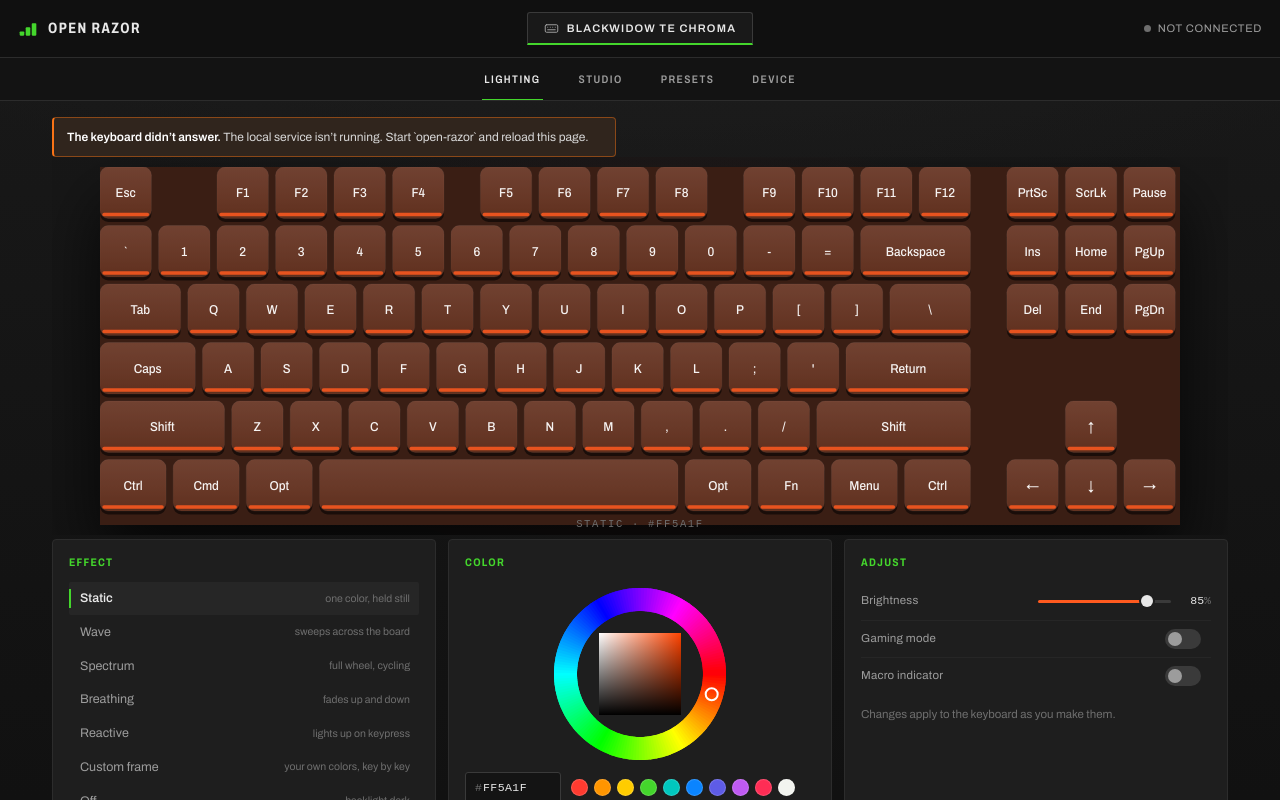
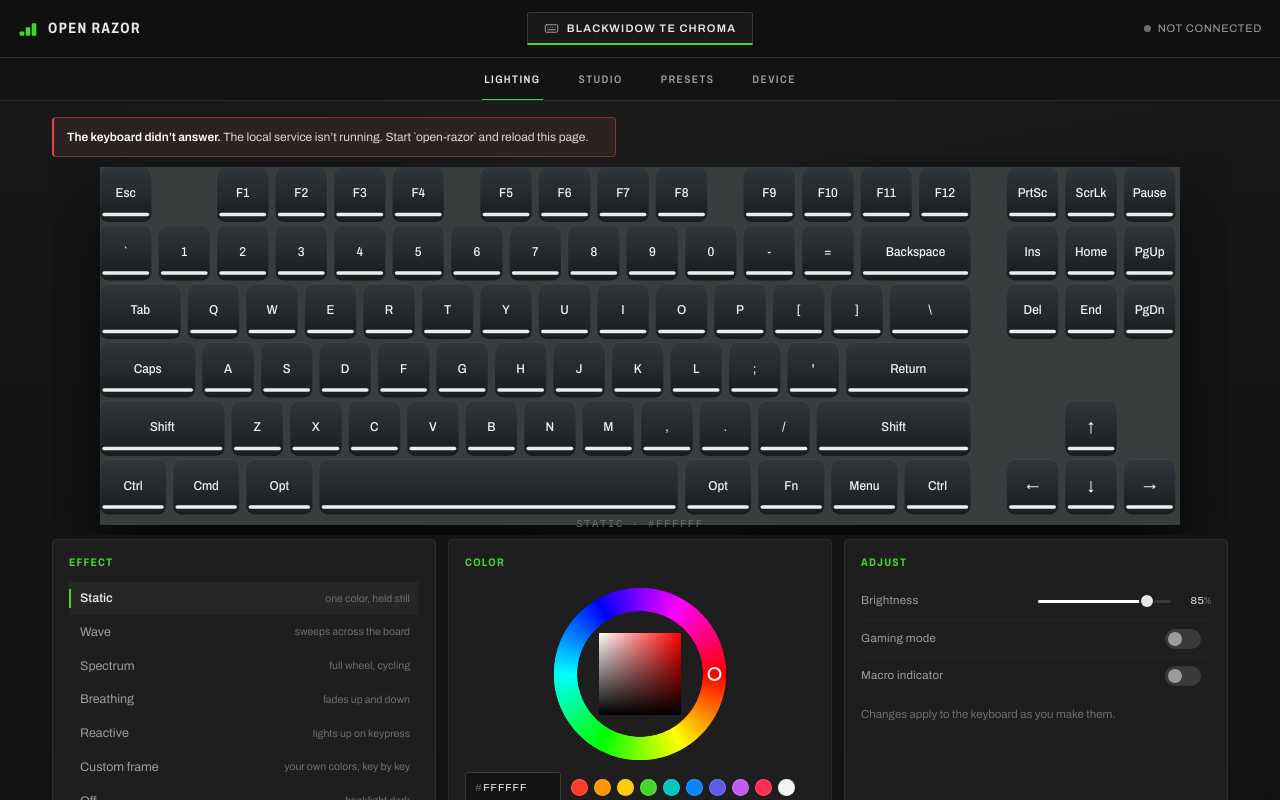
Before and after one commit to rak1337/Rig, a plain HTML site: page web/index.html in a window 1280 px wide. Drawn offline with Linux system fonts and the light colour scheme; no server answers; a web font is replaced by a local one.

Commit message:
Drop the orange default; keep preview keycaps black
The console derived its accents from the light colour and shipped with a
warm orange default, which tinted the slider, the ambient glow and every
keycap. The default light is now neutral white, the error banner uses red
instead of orange, and the lighting preview no longer washes the caps: the
cap stays black plastic and the chosen colour appears only as the strip of
light under each cap and the lit legends.

Studio is the exception — painted keys still show their colour, since that
surface exists to show what you are painting.

```diff
--- a/web/app.css
+++ b/web/app.css
@@ -26,7 +26,7 @@
   --dimmer: #6e6e6e;
   --green: #44d62c;
   --green-dim: #2f9c1f;
-  --light: #ff5a1f;
+  --light: #ffffff;
 
   --ease-out: cubic-bezier(0.23, 1, 0.32, 1);
   --r: 4px;
@@ -195,10 +195,10 @@ button { font-family: inherit; }
 .alert {
   margin: 16px 0 0;
   padding: 10px 13px;
-  border: 1px solid color-mix(in srgb, #f97316 45%, transparent);
-  border-left: 2px solid #f97316;
+  border: 1px solid color-mix(in srgb, #e5484d 45%, transparent);
+  border-left: 2px solid #e5484d;
   border-radius: var(--r);
-  background: color-mix(in srgb, #f97316 8%, var(--card));
+  background: color-mix(in srgb, #e5484d 8%, var(--card));
   color: #d8d8d8;
   font-size: 12px;
   max-width: 82ch;
@@ -268,8 +268,6 @@ button { font-family: inherit; }
 .key .shadow { fill: #000; opacity: 0.55; }
 
 .key .cap { stroke: rgba(255, 255, 255, 0.055); stroke-width: 0.75; }
-
-.key .tint { transition: opacity 150ms var(--ease-out); }
 
 .key .under {
   fill: var(--light);
--- a/web/app.js
+++ b/web/app.js
@@ -137,7 +137,7 @@ const dom = {
 
 let state = {
   effect: "static",
-  color: "#ff5a1f",
+  color: "#ffffff",
   color2: "#0a84ff",
   brightness: 85,
   speed: 2,
@@ -344,15 +344,6 @@ function buildBoard(svg) {
     cap.setAttribute("rx", 7);
     cap.setAttribute("fill", "url(#capGrad)");
 
-    const tint = document.createElementNS(ns, "rect");
-    tint.setAttribute("class", "tint");
-    tint.setAttribute("x", x);
-    tint.setAttribute("y", y);
-    tint.setAttribute("width", width);
-    tint.setAttribute("height", U);
-    tint.setAttribute("rx", 7);
-    tint.style.opacity = "0";
-
     const under = document.createElementNS(ns, "rect");
     under.setAttribute("class", "under");
     under.setAttribute("x", x + 2);
@@ -362,7 +353,7 @@ function buildBoard(svg) {
     under.setAttribute("rx", 1.5);
     under.style.opacity = "0";
 
-    group.append(shadow, cap, tint, under);
+    group.append(shadow, cap, under);
 
     if (label) {
       const text = document.createElementNS(ns, "text");
@@ -374,7 +365,7 @@ function buildBoard(svg) {
     }
 
     frag.append(group);
-    keys.push({ code, cap, tint, under, group, x, width });
+    keys.push({ code, cap, under, group, x, width });
   };
 
   ROWS.forEach((row, index) => {
@@ -396,12 +387,20 @@ function buildBoard(svg) {
   return { keys, plate };
 }
 
+/// Lighting preview: the caps stay black, the light shows as a strip bleeding
+/// out from under each cap plus the legends.
 function paintKey(entry, color, intensity) {
-  entry.tint.style.fill = rgbToHex(color);
-  entry.tint.style.opacity = String(0.05 + 0.26 * intensity);
   entry.under.style.fill = rgbToHex(color);
-  entry.under.style.opacity = String(0.85 * intensity);
+  entry.under.style.opacity = String(0.92 * intensity);
   entry.group.classList.toggle("lit", intensity > 0.5);
+}
+
+/// Studio: this surface is for editing, so painted keys show their colour.
+function paintKeyEditing(entry, color, painted) {
+  entry.cap.style.fill = painted ? rgbToHex(mix(CAP_BASE, color, 0.72)) : "url(#capGrad)";
+  entry.under.style.fill = rgbToHex(color);
+  entry.under.style.opacity = painted ? "0.9" : "0";
+  entry.group.classList.toggle("lit", painted);
 }
 
 /* ---------------------------------------------------------------- preview */
@@ -472,7 +471,7 @@ function render(now = 0) {
   } else if (currentView === "studio") {
     for (const entry of boards[1].keys) {
       const hex = state.paint[entry.group.dataset.cell];
-      paintKey(entry, hex ? hexToRgb(hex) : CAP_BASE, hex ? 1 : 0);
+      paintKeyEditing(entry, hex ? hexToRgb(hex) : CAP_BASE, Boolean(hex));
     }
     const base = hexToRgb(state.color);
     boards[1].plate.style.fill = rgbToHex(mix([13, 16, 17], base, 0.16));
--- a/web/index.html
+++ b/web/index.html
@@ -160,7 +160,7 @@
       <div class="studio-actions">
         <span class="studio-color">
           <span class="studio-dot" id="studio-dot"></span>
-          <span id="studio-hex">#FF5A1F</span>
+          <span id="studio-hex">#FFFFFF</span>
         </span>
         <button class="ghost" id="studio-clear">Clear</button>
         <button class="primary" id="studio-apply">Send to keyboard</button>
```
Also changed, not shown: 1 other file.
